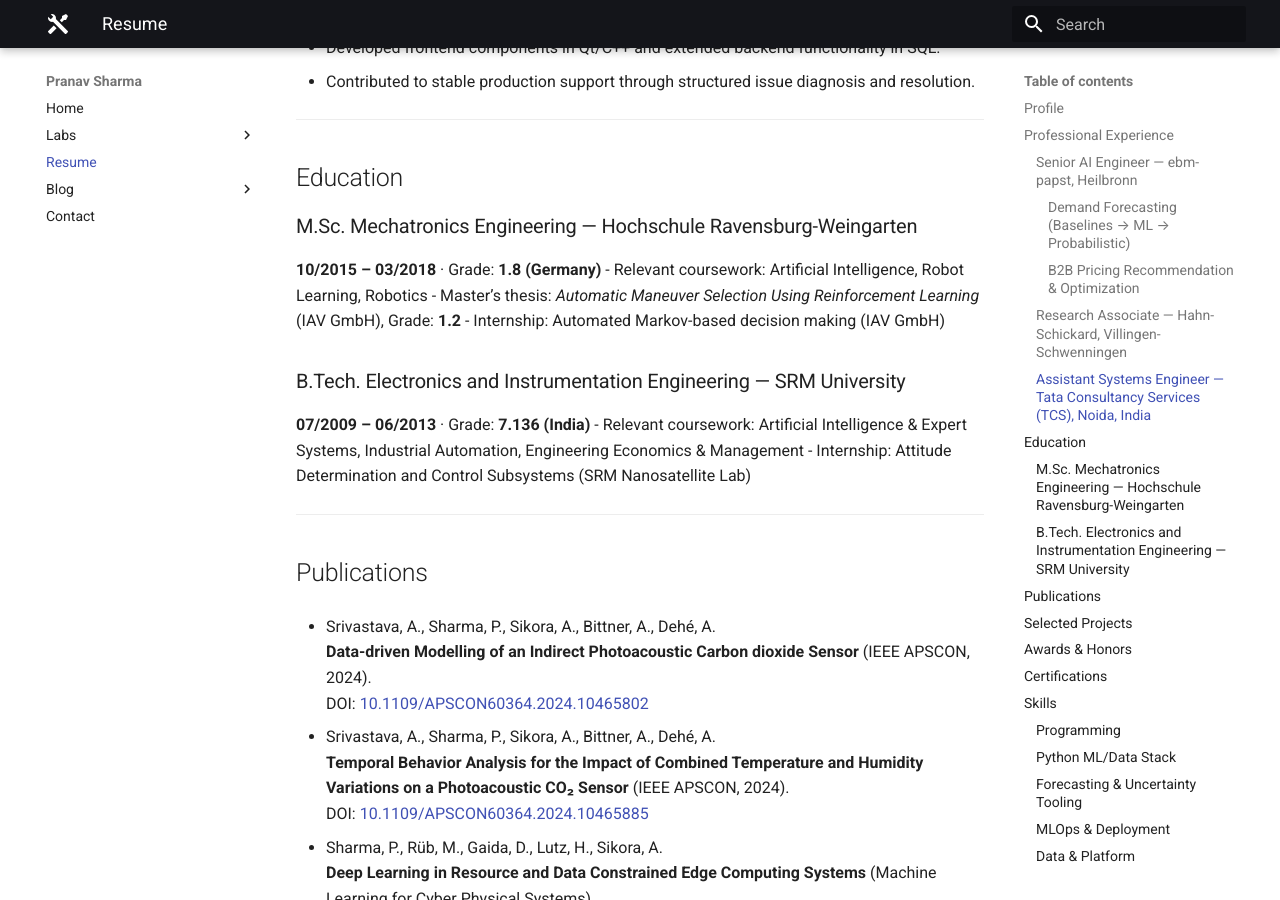
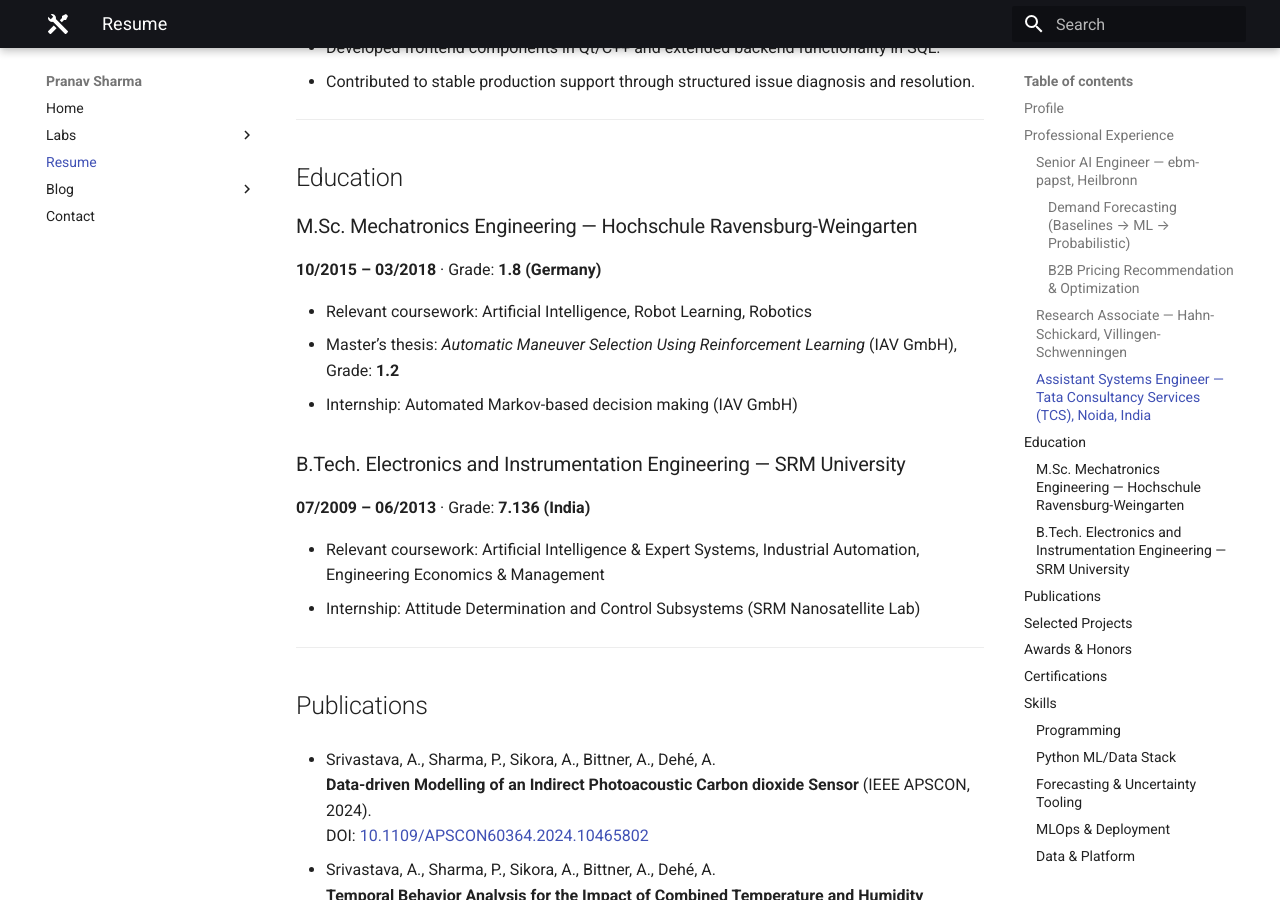
Before and after one commit to Sharma-Pranav/website, an MkDocs documentation site: the page built from docs/resume.md, in a window 1280 px wide and 900 px high, scrolled down 2245 px. Built offline with MkDocs 1.6.1 and Material for MkDocs 9.7.7, drawn with Linux system fonts in a browser that asks for light colours; some web fonts are replaced; part of the change alters nothing that is shown; some of the changed text lies outside the part shown.

```diff
--- a/docs/resume.md
+++ b/docs/resume.md
@@ -2,7 +2,7 @@
 
 **Senior AI Engineer | Forecasting, Pricing Analytics, and Decision Intelligence**
 Heilbronn, Germany
-Phone: +49-15163776610 · Email: [pranavsharma619@gmail.com](mailto:pranavsharma619@gmail.com) · LinkedIn: [linkedin.com/in/topranav](https://linkedin.com/in/topranav)
+Phone: +49-15163776610 · Email: [pranav.systems@proton.me](mailto:pranav.systems@proton.me) · LinkedIn: [linkedin.com/in/topranav](https://linkedin.com/in/topranav)
 
 I design production-oriented ML systems that convert uncertainty into clear, testable decisions—across demand forecasting, pricing analytics, and risk-aware decision support.
 
@@ -21,9 +21,11 @@ Senior AI Engineer focused on operationalizing machine learning in enterprise se
 ## Professional Experience
 
 ### Senior AI Engineer — ebm-papst, Heilbronn
+
 **03/2024 – Present**
 
 #### Demand Forecasting (Baselines → ML → Probabilistic)
+
 - Built end-to-end demand forecasting workflows for replenishment and safety-stock planning using statistical baselines, ML models, and probabilistic outputs.
 - Standardized evaluation across methods and horizons using MAE + \|Bias\| with rolling backtesting and baseline control layers.
 - Implemented quantile forecasting and validated calibration quality, including conformal evaluation of coverage versus interval width.
@@ -31,6 +33,7 @@ Senior AI Engineer focused on operationalizing machine learning in enterprise se
 - Estimated reduction of manual forecasting effort by ~100 person-hours/month as phased global rollout scales.
 
 #### B2B Pricing Recommendation & Optimization
+
 - Delivered ML-based pricing recommendations for negotiation start prices to improve consistency and decision quality in sales workflows.
 - Automated pricing analysis workflows, reducing manual effort by ~40 hours/month.
 - Built demand/response models and optimization logic under explicit business guardrails, validated via offline backtesting.
@@ -40,6 +43,7 @@ Senior AI Engineer focused on operationalizing machine learning in enterprise se
 ---
 
 ### Research Associate — Hahn-Schickard, Villingen-Schwenningen
+
 **08/2018 – 02/2025**
 
 - Achieved 91% classification accuracy in hyperspectral skin lesion analysis using transfer learning; contributed to follow-on research funding of €1.5M+.
@@ -52,6 +56,7 @@ Senior AI Engineer focused on operationalizing machine learning in enterprise se
 ---
 
 ### Assistant Systems Engineer — Tata Consultancy Services (TCS), Noida, India
+
 **10/2013 – 04/2015**
 
 - Resolved 3–5 maintenance tickets within a billing operations application environment (Sears account context).
@@ -63,13 +68,17 @@ Senior AI Engineer focused on operationalizing machine learning in enterprise se
 ## Education
 
 ### M.Sc. Mechatronics Engineering — Hochschule Ravensburg-Weingarten
+
 **10/2015 – 03/2018** · Grade: **1.8 (Germany)**
+
 - Relevant coursework: Artificial Intelligence, Robot Learning, Robotics
 - Master’s thesis: *Automatic Maneuver Selection Using Reinforcement Learning* (IAV GmbH), Grade: **1.2**
 - Internship: Automated Markov-based decision making (IAV GmbH)
 
 ### B.Tech. Electronics and Instrumentation Engineering — SRM University
+
 **07/2009 – 06/2013** · Grade: **7.136 (India)**
+
 - Relevant coursework: Artificial Intelligence & Expert Systems, Industrial Automation, Engineering Economics & Management
 - Internship: Attitude Determination and Control Subsystems (SRM Nanosatellite Lab)
 
@@ -129,10 +138,12 @@ Senior AI Engineer focused on operationalizing machine learning in enterprise se
 ## Skills
 
 ### Programming
+
 - Python, SQL
 - Bash (basic), Git/GitHub
 
 ### Python ML/Data Stack
+
 - NumPy, pandas, SciPy
 - scikit-learn
 - statsmodels
@@ -148,6 +159,7 @@ Senior AI Engineer focused on operationalizing machine learning in enterprise se
 - Backtesting frameworks (rolling-origin evaluation, custom pipelines)
 
 ### MLOps & Deployment
+
 - Docker
 - Kubernetes (deployment support)
 - MLflow (if used)
@@ -156,16 +168,17 @@ Senior AI Engineer focused on operationalizing machine learning in enterprise se
 - FastAPI / Streamlit (if used for apps)
 
 ### Data & Platform
+
 - PostgreSQL / MySQL (if applicable)
 - Jupyter, VS Code
 - Linux/CLI workflows
 
 ### Methods
+
 - Time-series forecasting (statistical + ML)
 - Probabilistic forecasting (quantiles, calibration checks)
 - Decision analysis (Expected Loss, Minimax Regret, CVaR)
 - Explainable AI / feature-level interpretability
-
 
 ---
 
```
